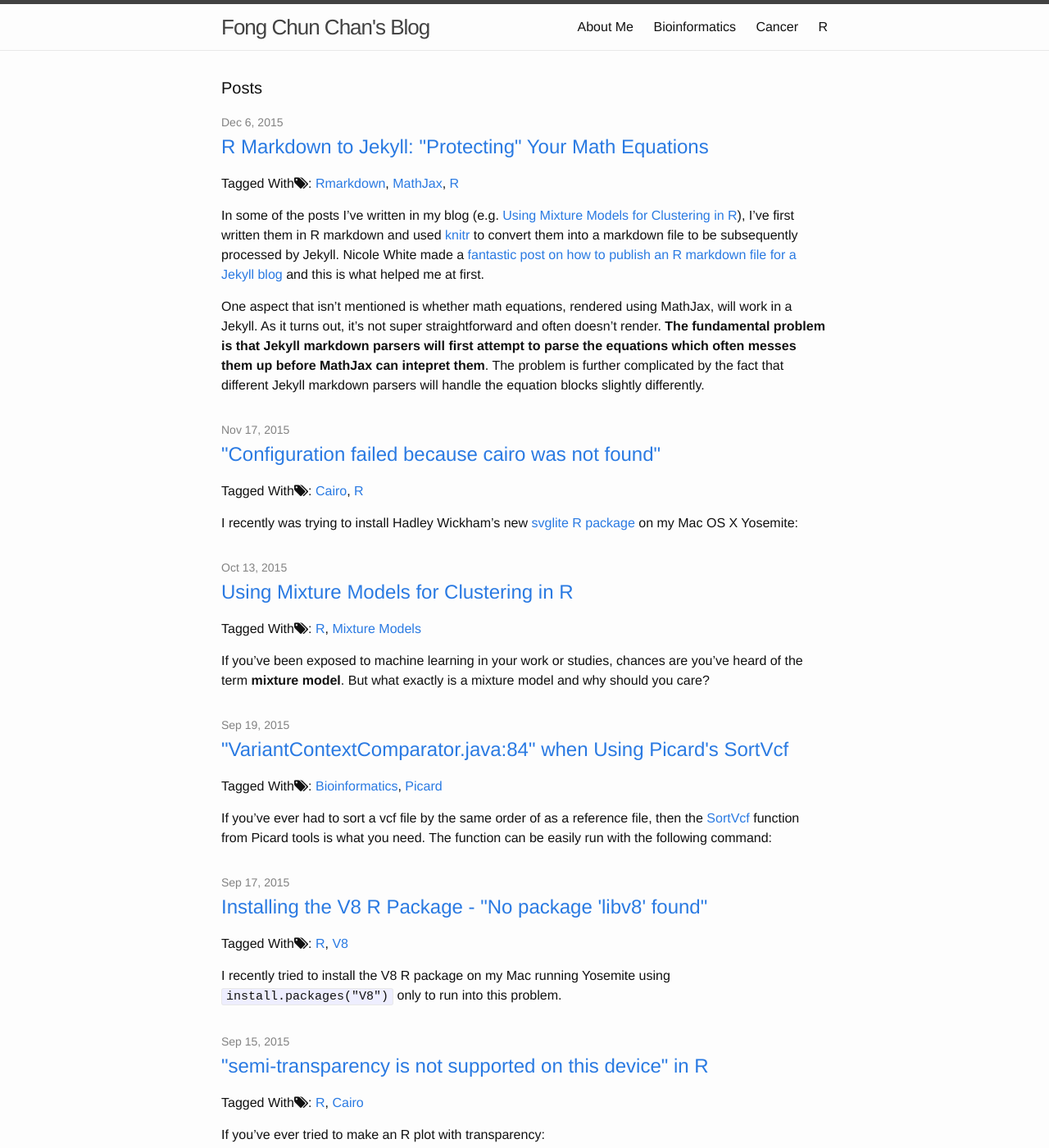
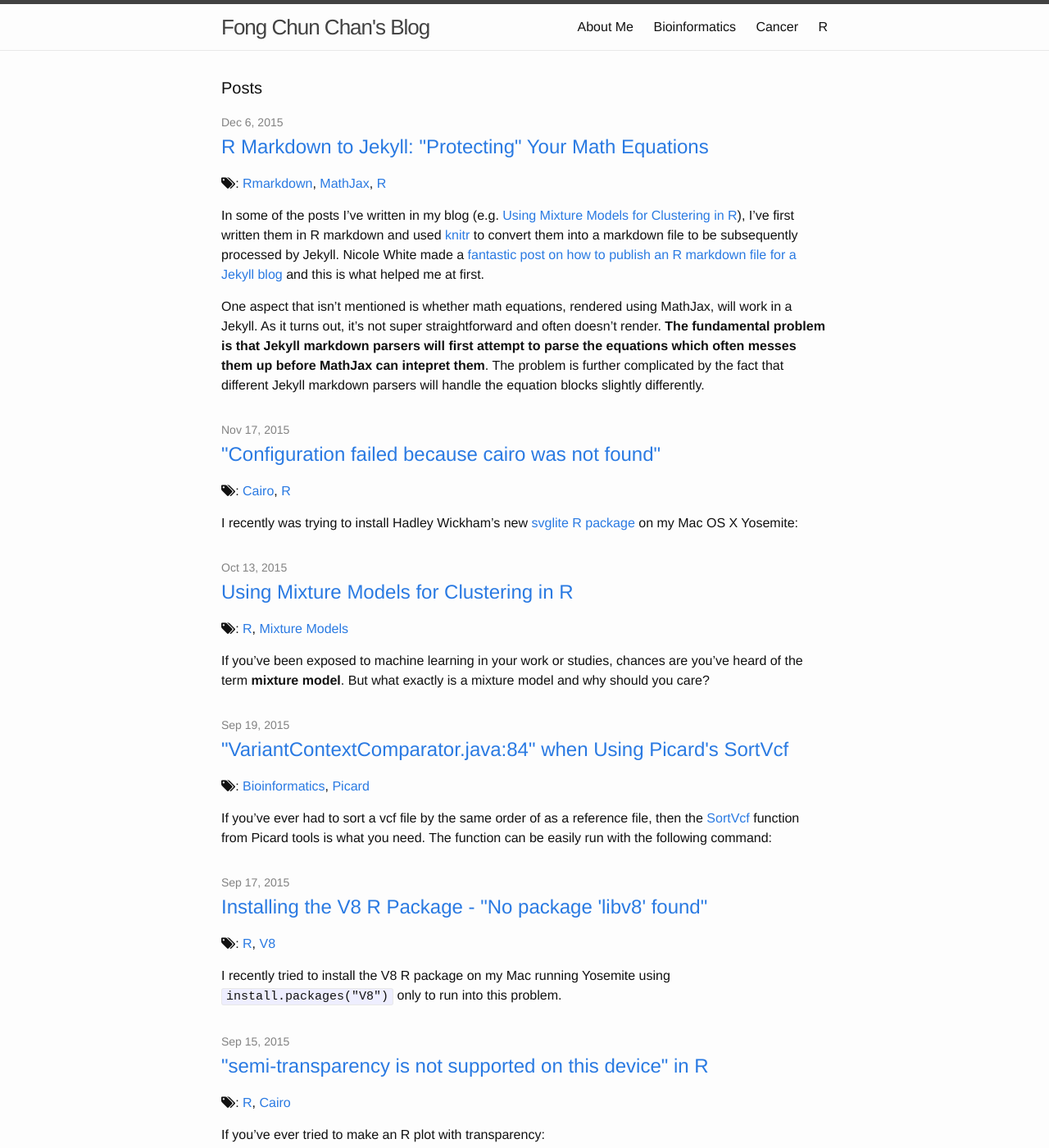
Before and after one commit to tinyheero/tinyheero.github.io, a Jekyll site: the page built from index.html, in a window 1280 px wide and 1400 px high. Shown: the whole window at 82% size. Built offline with Jekyll 4.4.1, drawn with Linux system fonts in a browser that asks for light colours; nearby versions of some CDN libraries; Markdown is read by kramdown in place of the engine named in the settings; some of the changed text lies outside the part shown.

Commit message:
Removing "Tagged With"

```diff
--- a/_layouts/post.html
+++ b/_layouts/post.html
@@ -4,7 +4,7 @@ layout: default
 
 {% assign post = page %}
 {% if post.tags.size > 0 %}
-    {% capture tags_content %}Tagged With{% if post.tags.size == 1 %}<i class="fa fa-tag"></i>{% else %}<i class="fa fa-tags"></i>{% endif %}: {% endcapture %}
+    {% capture tags_content %}{% if post.tags.size == 1 %}<i class="fa fa-tag"></i>{% else %}<i class="fa fa-tags"></i>{% endif %}: {% endcapture %}
     {% for post_tag in post.tags %}
       {% assign tag = site.data.tags[post_tag] %}
       {% if tag %}
--- a/index.html
+++ b/index.html
@@ -9,7 +9,7 @@ layout: default
   <ul class="post-list">
     {% for post in site.posts %}
 			{% if post.tags.size > 0 %}
-					{% capture tags_content %}Tagged With{% if post.tags.size == 1 %}<i class="fa fa-tag"></i>{% else %}<i class="fa fa-tags"></i>{% endif %}: {% endcapture %}
+					{% capture tags_content %}{% if post.tags.size == 1 %}<i class="fa fa-tag"></i>{% else %}<i class="fa fa-tags"></i>{% endif %}: {% endcapture %}
 					{% for post_tag in post.tags %}
 						{% assign tag = site.data.tags[post_tag] %}
 						{% if tag %}
```
